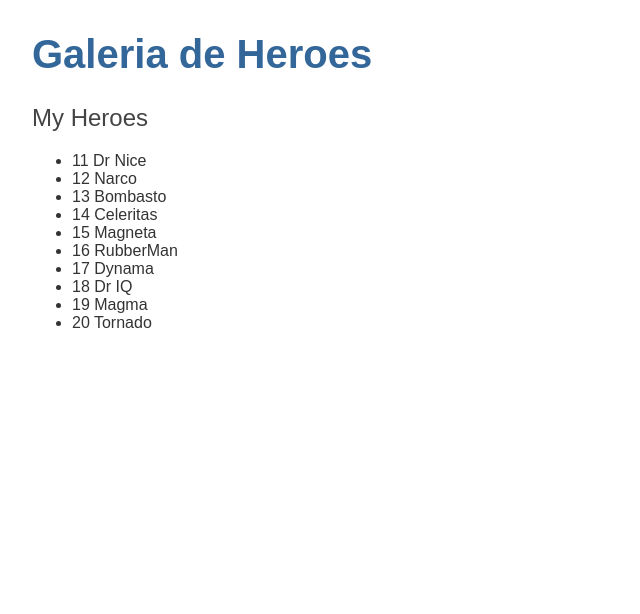
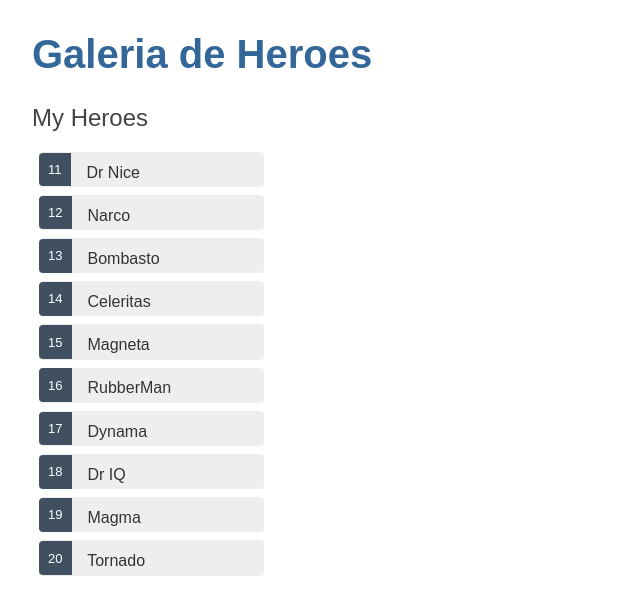
Before and after one commit to RubenOsmar/prueba, an Angular app: page / in a window 1280 px wide. Shown: the top 614 px of the page, without its empty margins (0-640 px from the left). Built offline with nearby package versions, Linux system fonts and the light colour scheme.

Commit message:
Modificamos src/app/heroes/heroes.component.css

```diff
--- a/src/app/heroes/heroes.component.css
+++ b/src/app/heroes/heroes.component.css
@@ -0,0 +1,2 @@
+/* HeroesComponent's private CSS styles */ .heroes { margin: 0 0 2em 0; list-style-type: none; padding: 0; width: 15em; } .heroes li { cursor: pointer; position: relative; left: 0; background-color: #EEE; margin: .5em; padding: .3em 0; height: 1.6em; border-radius: 4px; }
+.heroes li:hover { color: #607D8B; background-color: #DDD; left: .1em; } .heroes li.selected { background-color: #CFD8DC; color: white; } .heroes li.selected:hover { background-color: #BBD8DC; color: white; } .heroes .badge { display: inline-block; font-size: small; color: white; padding: 0.8em 0.7em 0 0.7em; background-color:#405061; line-height: 1em; position: relative; left: -1px; top: -4px; height: 1.8em; margin-right: .8em; border-radius: 4px 0 0 4px; }
```
